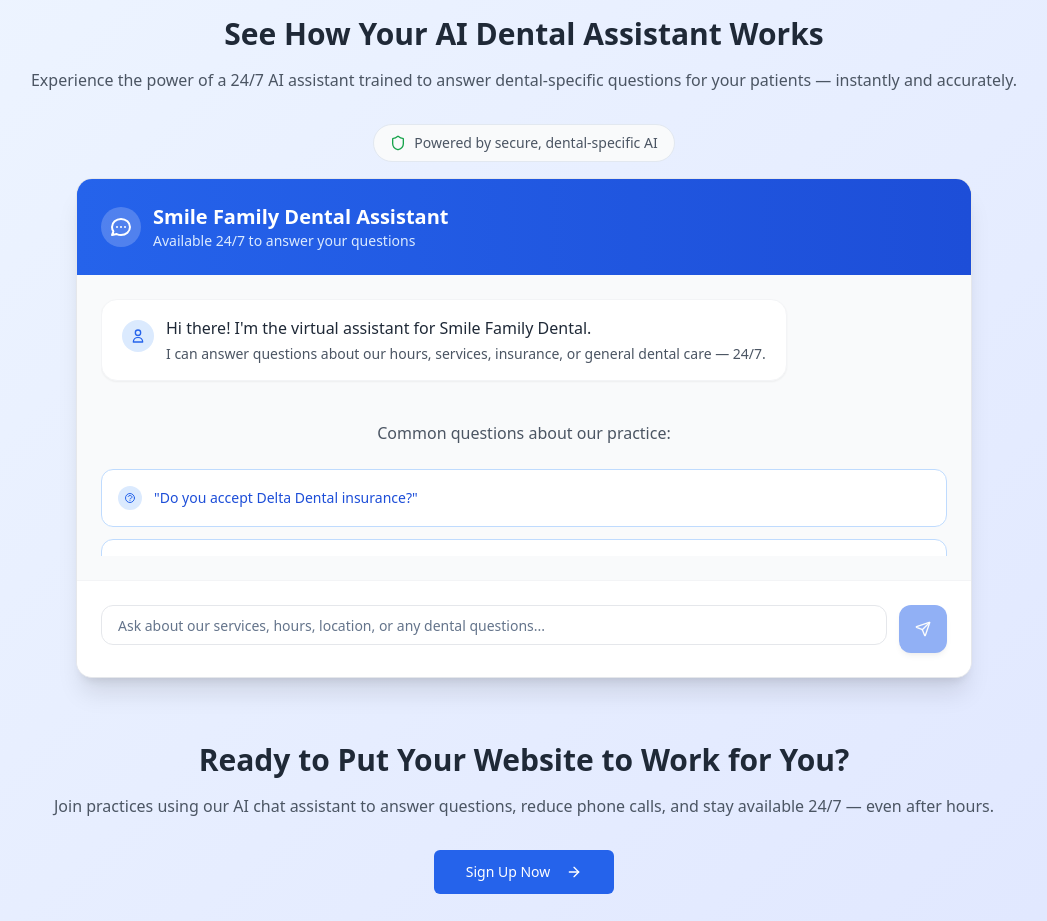
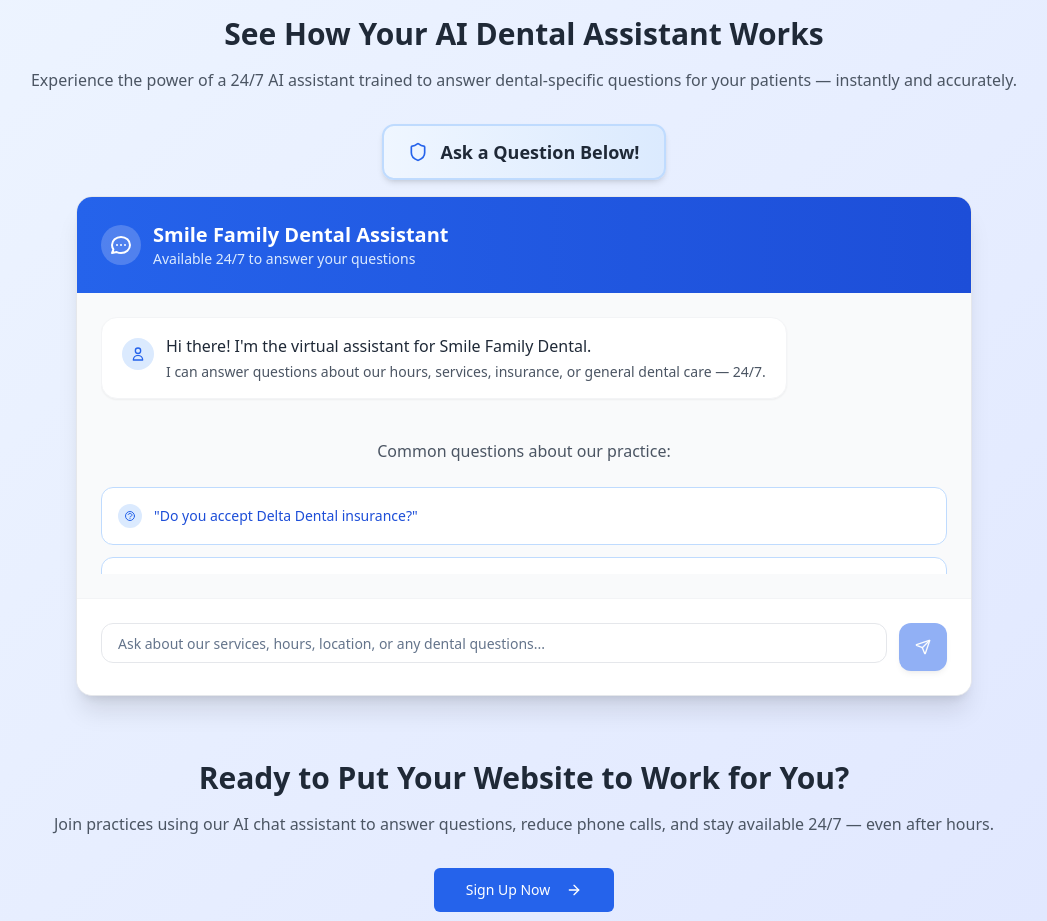
Before and after one commit to briantraudt/dgtldental, a React (Vite) app: page / in a window 1280 px wide. Shown: the part 1080-2001 px from the top of the page, without its empty margins (116-1163 px from the left). Built offline with nearby package versions, Linux system fonts and the light colour scheme.

Commit message:
Bolden "Ask a Question Below" text
Made the "Ask a Question Below" text more bold.

```diff
--- a/src/components/EmbeddedChatDemo.tsx
+++ b/src/components/EmbeddedChatDemo.tsx
@@ -1,3 +1,4 @@
+
 import { useState, useRef, useEffect } from 'react';
 import { ScrollArea } from '@/components/ui/scroll-area';
 import { supabase } from '@/integrations/supabase/client';
@@ -115,11 +116,11 @@ const EmbeddedChatDemo = () => {
 
   return (
     <div className="space-y-4">
-      {/* AI Badge */}
+      {/* AI Badge - Made more bold and prominent */}
       <div className="flex justify-center">
-        <div className="flex items-center space-x-2 text-sm text-gray-600 bg-gray-50 px-4 py-2 rounded-full border">
-          <Shield className="w-4 h-4 text-green-600" />
-          <span>Powered by secure, dental-specific AI</span>
+        <div className="flex items-center space-x-3 text-lg font-bold text-gray-800 bg-gradient-to-r from-blue-50 to-blue-100 px-6 py-3 rounded-xl border-2 border-blue-200 shadow-md">
+          <Shield className="w-5 h-5 text-blue-600" />
+          <span>Ask a Question Below!</span>
         </div>
       </div>
 
```
